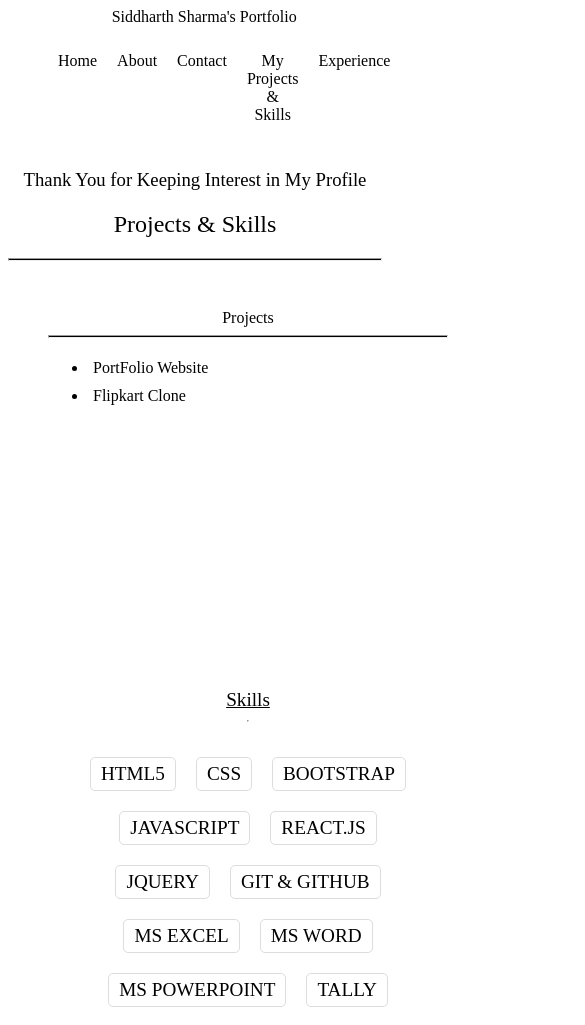
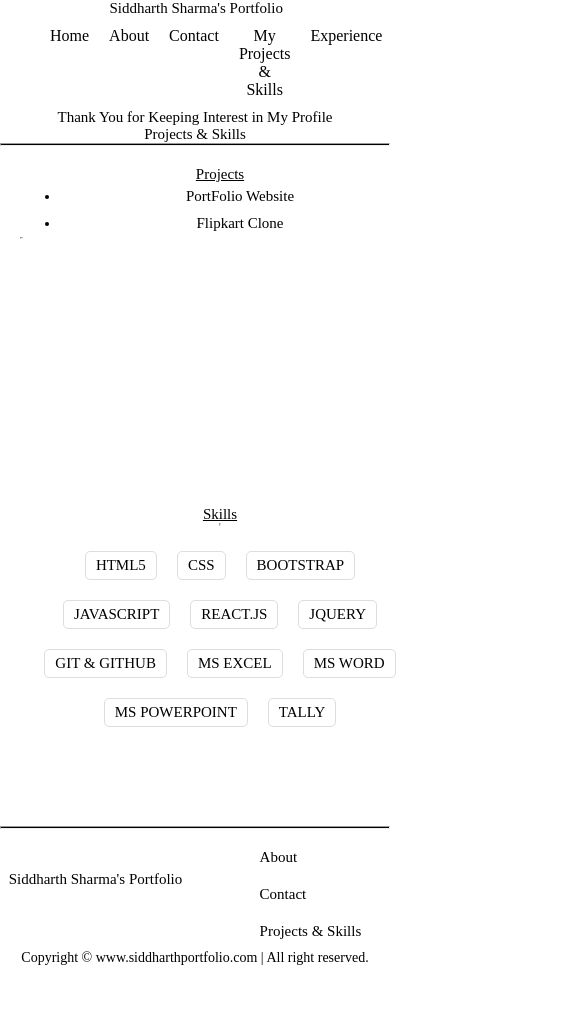
Before and after one commit to SidSharma0022/MY-PERSONAL-PORTFOLIO, a plain HTML site: page projects.html in a window 390 px wide. Shown: the top 1025 px of the page, 585 px wide, since content can reach past the window. After the commit the page ends 966 px from the top, so only its background shows below. Drawn offline with Linux system fonts and the light colour scheme; a web font is replaced by a local one.

Commit message:
making some correction in media query

```diff
--- a/projects.html
+++ b/projects.html
@@ -112,7 +112,8 @@
       margin-top: -165px;
       margin-left: 540px;
     }
-    .skills-list{
+
+    .skills-list {
       display: flex;
       flex-wrap: wrap;
       justify-content: center;
@@ -121,6 +122,7 @@
       margin-top: 10px;
 
     }
+
     .skill-item {
       background-color: #fff;
       border: 1px solid #ddd;
@@ -128,64 +130,99 @@
       padding: 5px 10px;
       margin: 5px;
     }
-    .skill-item:hover{
+
+    .skill-item:hover {
 
       border: 1px solid #0f0000;
       /* border-radius: 5.3px;
       padding: 5.3px 10.5px;
       margin: 5.5px; */
     }
-    .experience-box li{
+
+    .experience-box li {
       text-align: start;
       padding: 5px;
     }
+
     .experience-box li a {
       text-decoration: none;
       color: black;
     }
+
     .experience-box li a:hover {
-      text-decoration: underline ;
+      text-decoration: underline;
     }
-    @media only screen and (max-width: 450px) {
 
-.container{
+    @media only screen and (max-width: 451px) {
+      *{
+        margin: 0;
+        font-size: 15px;
+        /* padding: 0; */
+      }
+
+      .container {
         display: grid;
         text-align: center;
         /* margin-left: 0px; */
         height: auto;
       }
+
       nav ul li {
         margin: 10px;
       }
+
       nav ul li a {
         font-size: 16px;
       }
+      .skill-box{
+        padding: 0;
+      }
+
       .footer-flex {
         justify-content: space-around;
         width: auto;
         height: auto;
 
       }
+
       .footer-first {
         margin-bottom: 20px;
       }
+
       .footer-second ul {
         margin-left: 20px;
       }
+
       .footer-second ul li {
         margin-bottom: 10px;
         margin-left: 0px;
       }
+
       .copyright {
         font-size: 14px;
       }
-  .box{
-    display: grid;
+
+      .box {
+        flex-direction: column;
         height: auto;
+      }
+      .experience-box{
+        padding: 0;
+      }
+
+      .experience-box li {
+        text-align: center;
+      }
+
+      .line {
+
+        height: 0px;
+        width: 1px;
+        margin-top: 0px;
+        margin-left: 0px;
       }
 
     }
-
   </style>
 </head>
 
@@ -217,8 +254,8 @@ nav ul li a {
   </section>
   <main class="box">
     <div class="experience-box">
-      Projects
-      <hr>
+      <u>Projects</u>
+      <!-- <hr style="display: none;"> -->
       <div>
         <ul>
           <li><a href="./index.html"> PortFolio Website </a></li>
```
Also changed, not shown: about.html (+1 -1 lines), contact.html (+1 -1 lines), experience.html (+39 -7 lines), index.html (+4 -1 lines). Lines whose indentation alone changed are shown as unchanged.
